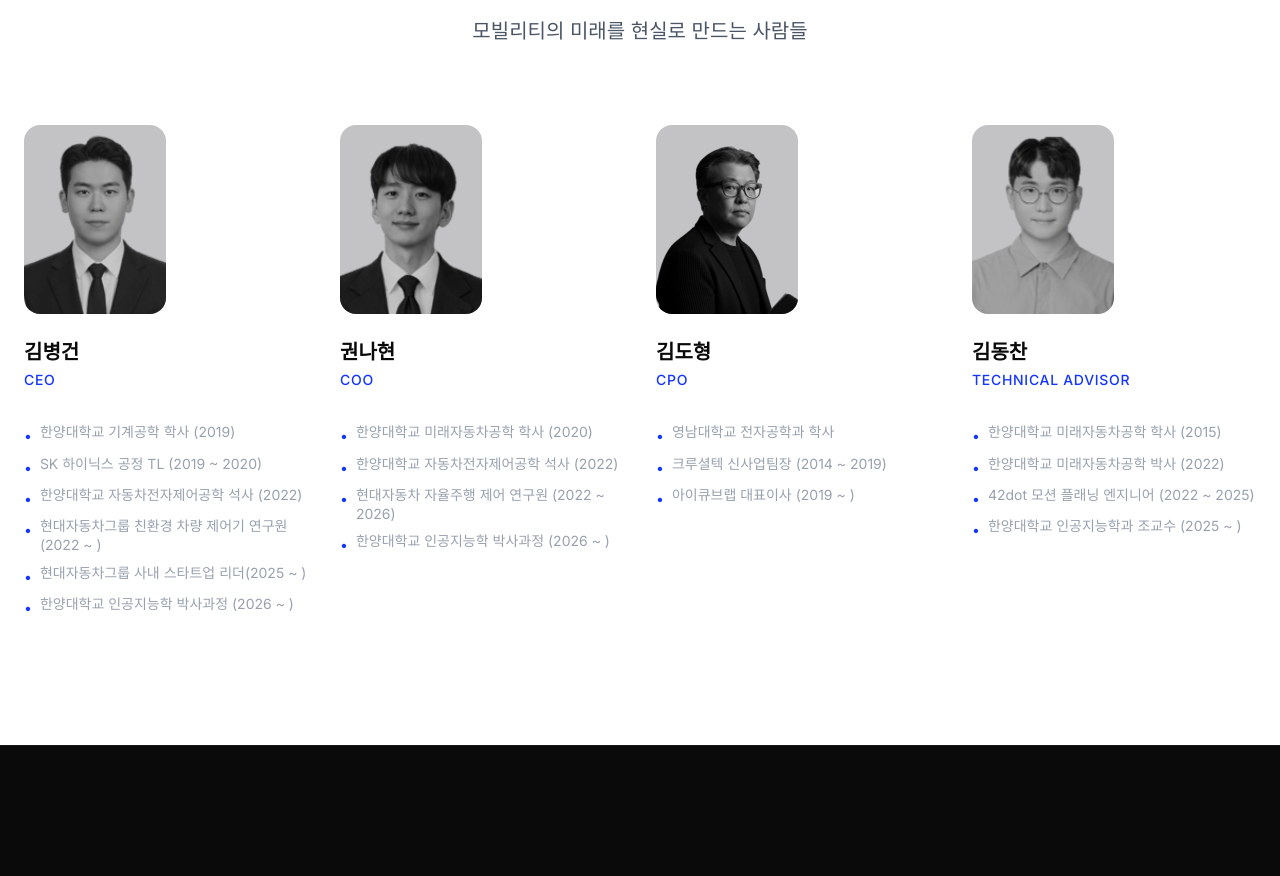
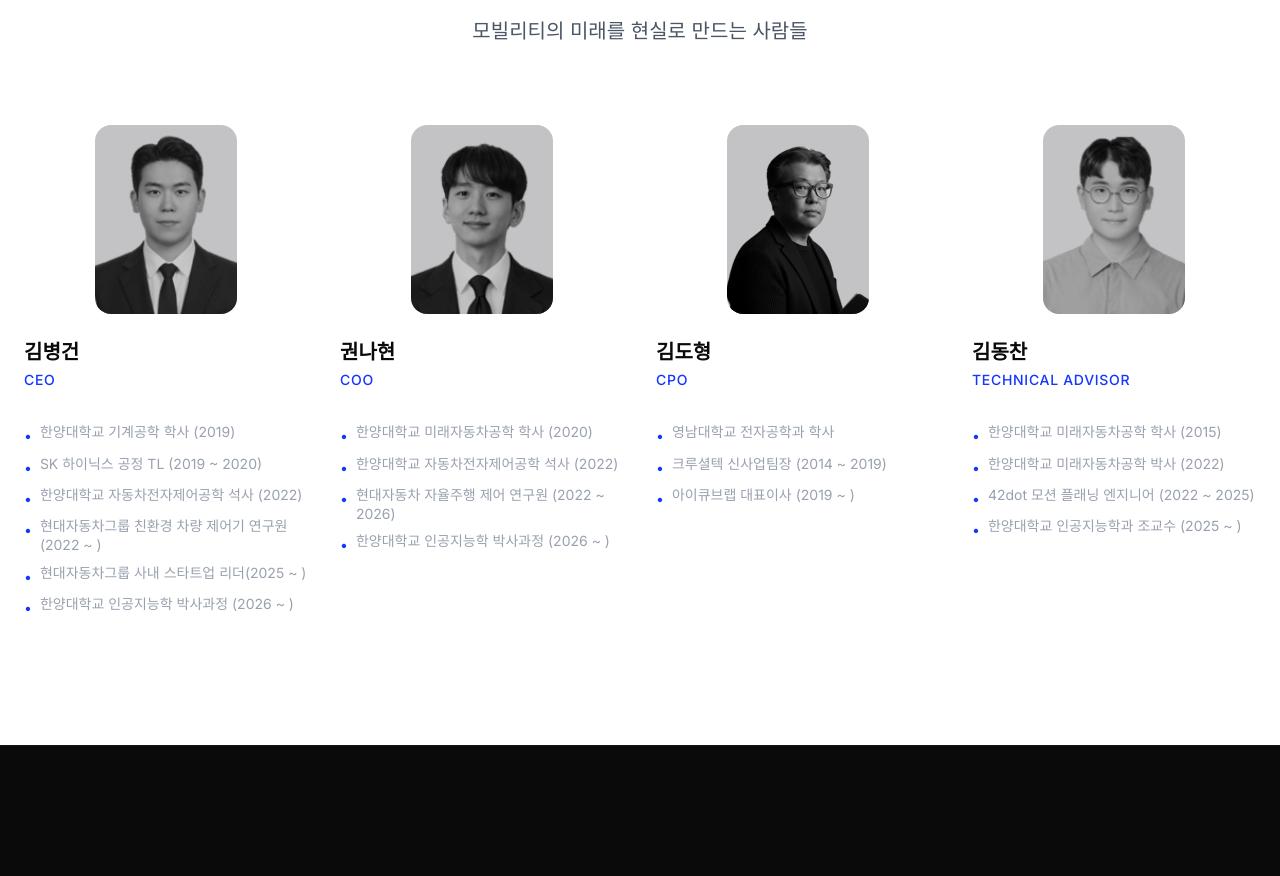
Before and after one commit to ba-nh/ba_landingpage, a React (Vite) app: page / in a window 1280 px wide. Shown: the part 4400-5276 px from the top of the page. Built offline with nearby package versions, Linux system fonts and the light colour scheme.

Commit message:
Center team member photos in each card
Made-with: Cursor

```diff
--- a/src/App.tsx
+++ b/src/App.tsx
@@ -586,7 +586,8 @@ export default function App() {
               }
             ].map((member, i) => (
               <div key={i} className="group cursor-pointer flex flex-col h-full">
-                <div className="relative w-1/2 aspect-[3/4] rounded-2xl overflow-hidden mb-6 bg-gray-100 shrink-0">
+                <div className="flex justify-center mb-6">
+                  <div className="relative w-1/2 aspect-[3/4] rounded-2xl overflow-hidden bg-gray-100 shrink-0">
                     <img
                       src={member.img}
                       alt={member.name}
@@ -594,6 +595,7 @@ export default function App() {
                       referrerPolicy="no-referrer"
                     />
                     <div className="absolute inset-0 bg-black/20 group-hover:bg-transparent transition-colors"></div>
+                  </div>
                 </div>
                 <h3 className="text-xl font-bold mb-1">{member.name}</h3>
                 <p className="text-apex-blue font-medium text-sm uppercase tracking-wider mb-4">{member.role}</p>
```
Lines whose indentation alone changed are shown as unchanged.
